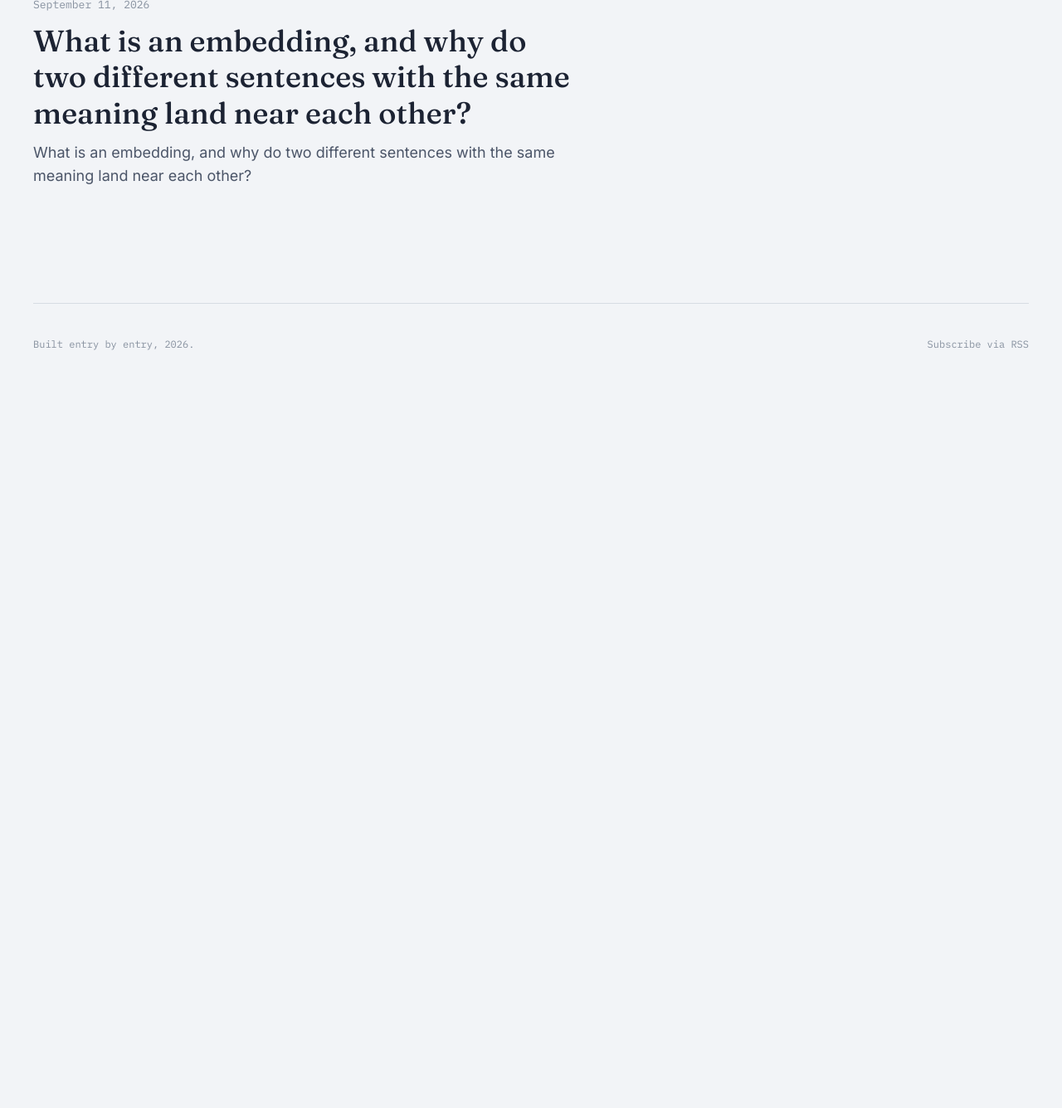
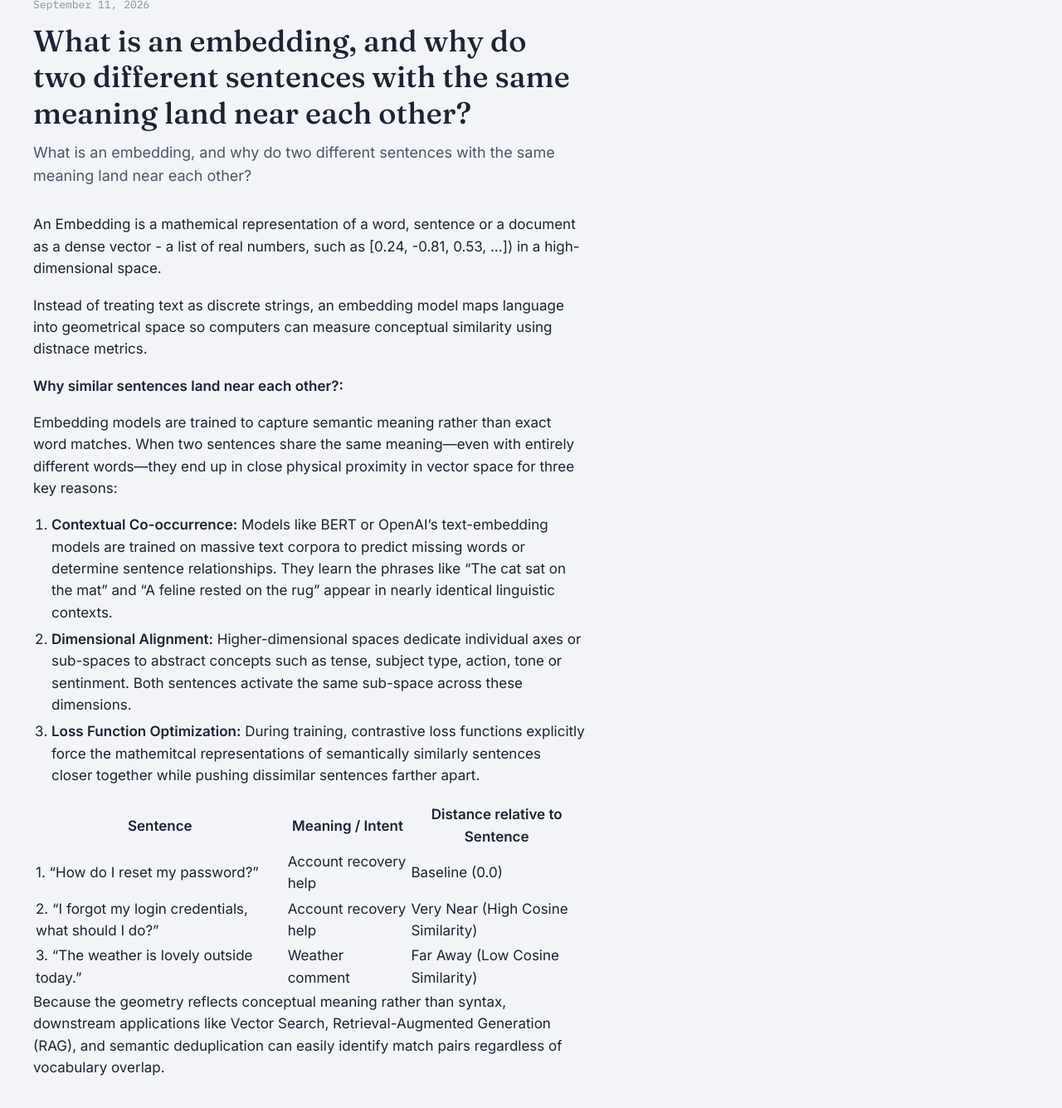
Before and after one commit to sreekala-labs/sreekala-labs.github.io, a Jekyll site: the page built from _posts/AI/2026-09-11-embedding.md, in a window 1280 px wide and 1400 px high, scrolled down 215 px. Shown: the top 1335 px of the window at 83% size. Built offline with Jekyll 4.4.1, drawn with Linux system fonts in a browser that asks for light colours; before the commit the page ends 900 px from its top, so only the background shows below that.

Commit message:
Expand explanation of embeddings and their importance
Added an explanation of embeddings, their significance in measuring semantic similarity, and how models like BERT capture this through contextual co-occurrence, dimensional alignment, and loss function optimization.

```diff
--- a/_posts/AI/2026-09-11-embedding.md
+++ b/_posts/AI/2026-09-11-embedding.md
@@ -3,3 +3,24 @@ title: "What is an embedding, and why do two different sentences with the same m
 topic: AI
 summary: "What is an embedding, and why do two different sentences with the same meaning land near each other?"
 ---
+
+An Embedding is a mathemical representation of a word, sentence or a document as a dense vector - a list of real numbers, such as [0.24, -0.81, 0.53, ...]) in a high-dimensional space.
+
+Instead of treating text as discrete strings, an embedding model maps language into geometrical space so computers can measure conceptual similarity using distnace metrics.
+
+**Why similar sentences land near each other?:**
+
+Embedding models are trained to capture semantic meaning rather than exact word matches. When two sentences share the same meaning—even with entirely different words—they end up in close physical proximity in vector space for three key reasons:
+
+1. **Contextual Co-occurrence:** Models like BERT or OpenAI's text-embedding models are trained on massive text corpora to predict missing words or determine sentence relationships. They learn the phrases like "The cat sat on the mat" and "A feline rested on the rug" appear in nearly identical linguistic contexts.
+2. **Dimensional Alignment:** Higher-dimensional spaces dedicate individual axes or sub-spaces to abstract concepts such as tense, subject type, action, tone or sentinment. Both sentences activate the same sub-space across these dimensions.
+3. **Loss Function Optimization:** During training, contrastive loss functions explicitly force the mathemitcal representations of semantically similarly sentences closer together while pushing dissimilar sentences farther apart.
+
+| Sentence | Meaning / Intent | Distance relative to Sentence |
+| -------- | -------- | -------- |
+| 1. "How do I reset my password?" | Account recovery help | Baseline (0.0)|
+| 2. "I forgot my login credentials, what should I do?" | Account recovery help | Very Near (High Cosine Similarity)|
+| 3. "The weather is lovely outside today." | Weather comment | Far Away (Low Cosine Similarity)|
+
+
+Because the geometry reflects conceptual meaning rather than syntax, downstream applications like Vector Search, Retrieval-Augmented Generation (RAG), and semantic deduplication can easily identify match pairs regardless of vocabulary overlap.
```
